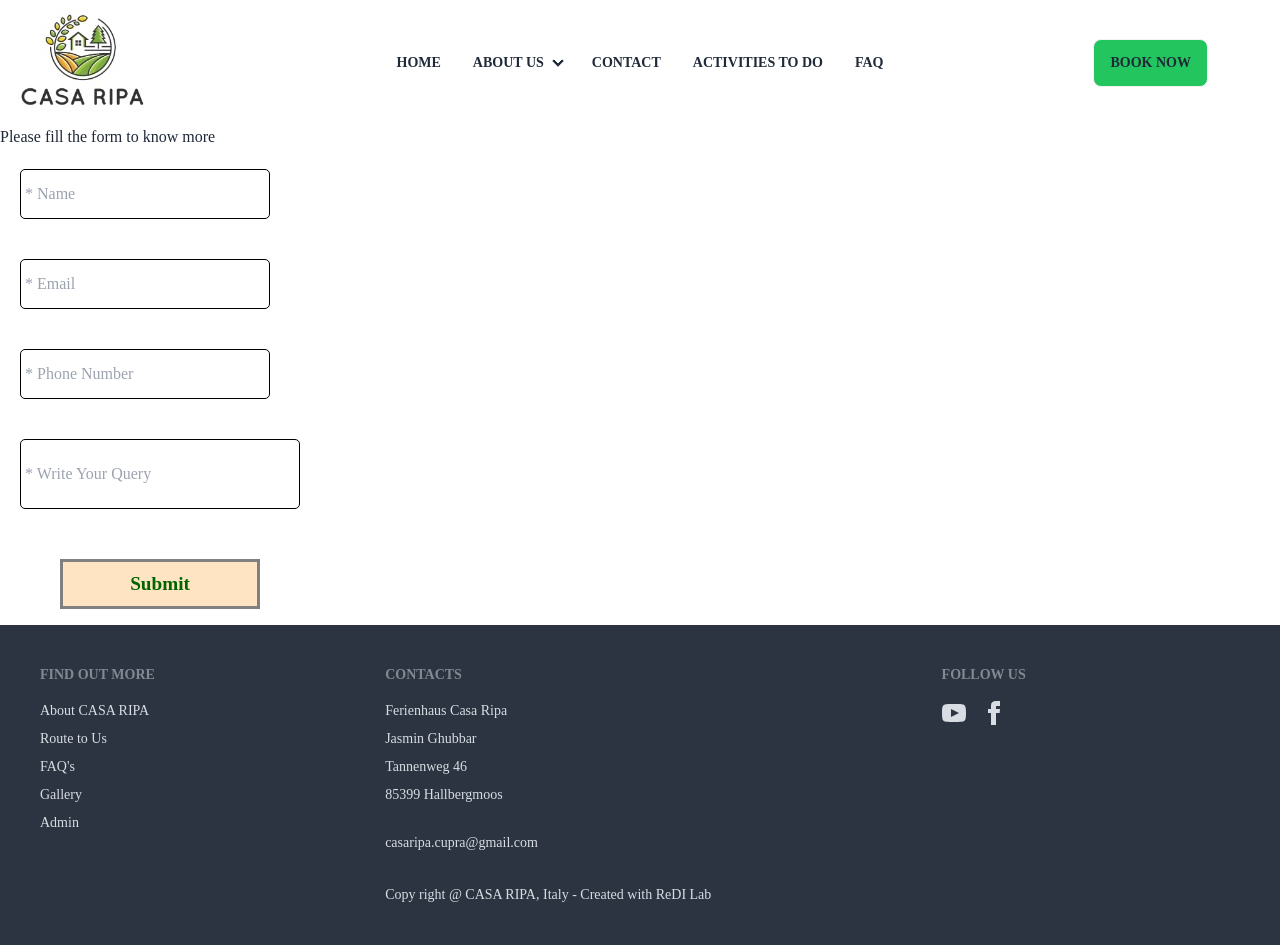
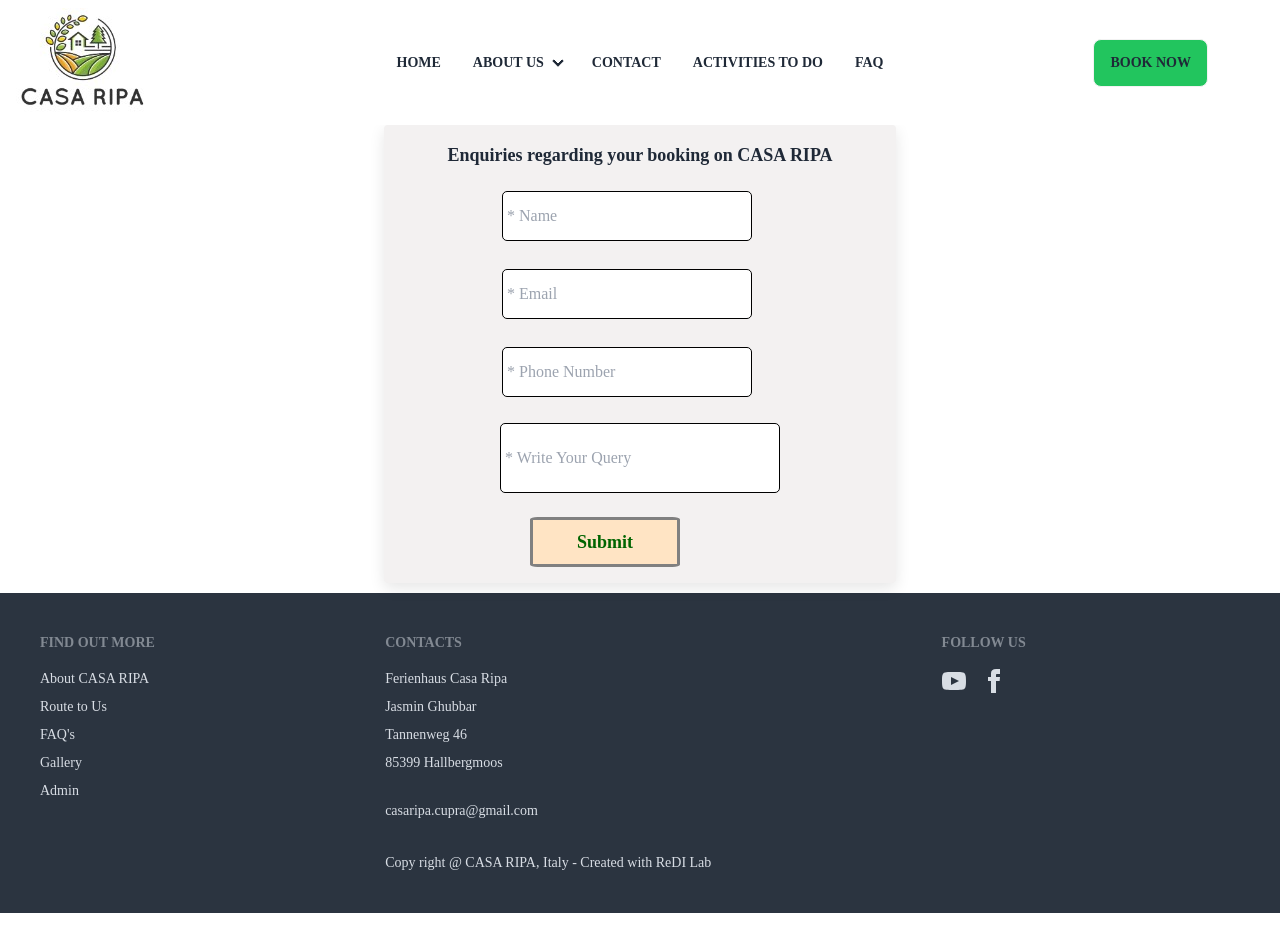
Before and after one commit to SinthiyaBalan/CASA_RIPA_HouseRentingApp, a React (Vite) app: page /Contact in a window 1280 px wide. After the commit the page ends 913 px from the top, so only its background shows below. Built offline with nearby package versions, Linux system fonts and the light colour scheme; some icons are missing; a web font is replaced by a local one.

Commit message:
Contact form CSS updated

```diff
--- a/src/components/Contact.css
+++ b/src/components/Contact.css
@@ -1,28 +1,44 @@
-.contact{
-    height: 500px;
-    width: 500px;
-    /* background-color: azure; */
+.contact-wrapper{
+    height: 100%;
     display: flex;
+    width: 100%;
     flex-direction: column;
+    justify-content: center;
+    align-items: center;
+    margin-bottom: 10px;
+}
+
+.contact-container{
+    height: 90%;
+    display: flex;
+    width: 80%;
+    flex-direction: column;
+    justify-content: center;
+    align-items: center;
+    background: #f3f1f1;
+
+    border-radius:  0.25rem;
+    box-shadow: 0 5px 15px rgba(0, 0, 0, 0.1);
+    transition: all 0.3s linear;
+    text-align: center;
 }
 .name{
     height: 50px;
     width: 250px;
     border: 1px solid black ;
-    margin: 20px;
+    margin: 2px;
     border-radius: 5px;
 }
-.name1{
+.message{
     height: 70px;
     width: 280px;
-    margin: 20px;
     border: 1px solid black;
     border-radius: 5px;
 }
 .send-btn{
-    margin-top: 30px;
+    margin-top: 10px;
     height: 50px;
-    width: 200px;
+    width: 150px;
     font-size: larger;
     font-weight: bolder;
     color: darkgreen;
@@ -30,11 +46,30 @@
     border: 3px solid gray;
     cursor: pointer;
     text-align: center;
-    margin-left: 60px;
+    margin-left: 30px;
+    border-radius: 5%;
 }
 .send-btn:hover{
-    color: blue;
-    font-size:x-large;
-    font-weight: bolder;
+
     background-color: lightgray;
 }
+.form-wrapper{
+    display: flex;
+    /* gap: 3px; */
+    flex-direction: column;
+}
+
+/* Medium devices (landscape tablets, 768px and up) */
+@media only screen and (min-width: 768px) {
+
+}
+
+/* Large devices (laptops/desktops, 992px and up) */
+@media only screen and (min-width: 992px) {
+    .contact-container{
+        flex-direction: column;
+        width: 40%;
+        padding: 1rem 1rem;
+    }
+
+  }
--- a/src/components/Contact.jsx
+++ b/src/components/Contact.jsx
@@ -18,19 +18,18 @@ function Contact() {
       });
   };
   return (
-    <div className='contact'>
-      <h3>Please fill the form  to know more</h3>
-      <form action="" onSubmit={handlesubmit}  >
-      <input type="text" className='name'  name="name" placeholder=' * Name'/>
-      <input type="email" className='name' name="email"  placeholder=' * Email' />
-      <input type="number" className='name' name="number" placeholder=' * Phone Number' />
-     <input type="text" className='name1' name="query" placeholder=' * Write Your Query' />
+    <div className='contact-wrapper'>
+    <div className='contact-container'>
+      <h2 className='mt-0 mb-5 text-lg font-bold'>Enquiries regarding your booking on CASA RIPA</h2>
+      <form className="form-wrapper" onSubmit={handlesubmit}  >
+      <input type="text" className='name'  name="name" placeholder=' * Name'/><br />
+      <input type="email" className='name' name="email"  placeholder=' * Email' /><br />
+      <input type="number" className='name' name="number" placeholder=' * Phone Number' /><br />
+     <input type="text" className='message' name="query" placeholder=' * Write Your Query' /><br />
+     <button type='submit' className='mt-0 text-lg font-bold send-btn'>Submit</button>
       </form>
-      {/* <form action="">
-      <label htmlFor="" placeholder='Wite the message '></label>
-      <input type="text" name="" id="" />
-      </form> */}
-      <button type='submit' className='send-btn'>Submit</button>
+      </div>
+
     </div>
   )
 }
```
